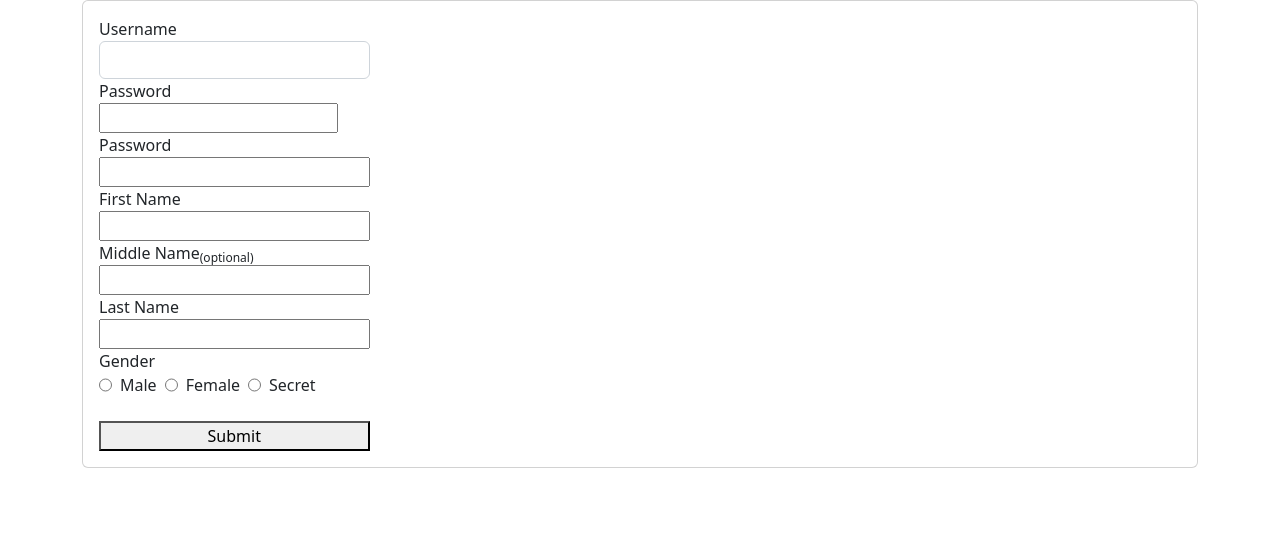
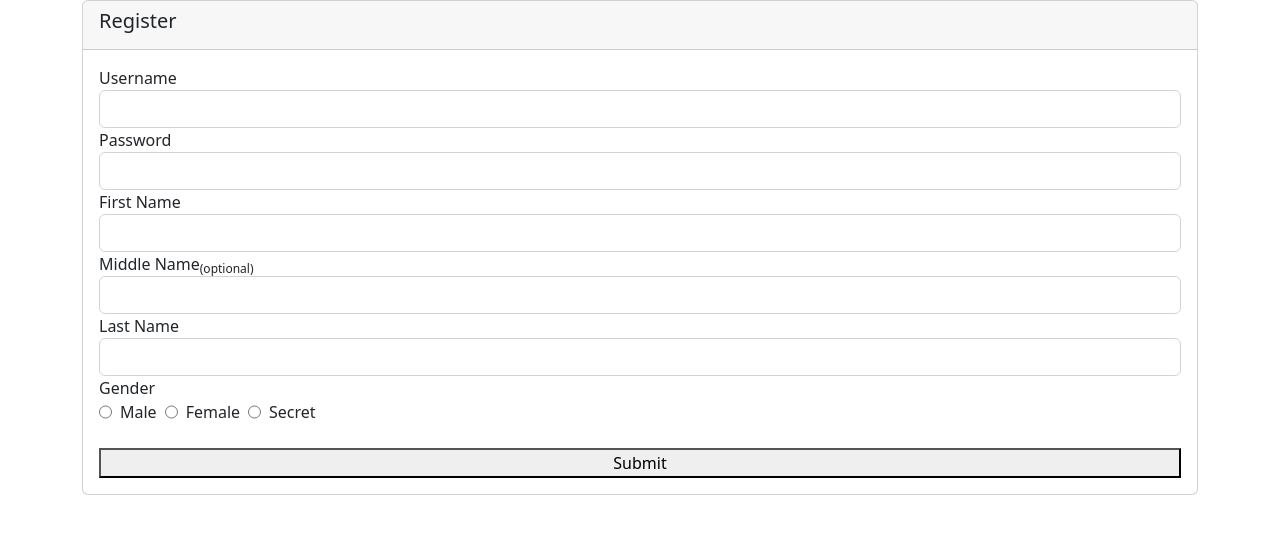
Before and after one commit to ayooke97/phpadv_crud2, a PHP site: page /register.php in a window 1280 px wide. Shown: the top 534 px of the page. Run offline with PHP 8.4, Linux system fonts and the light colour scheme.

Commit message:
add register + login

```diff
--- a/config.php
+++ b/config.php
@@ -17,10 +17,10 @@ try {
     echo $e->getMessage();
 }
 
-function show($data ="judul_buku")
+function show($data = "judul_buku")
 {
     global $conn;
-    if ($data == ""){
+    if ($data == "") {
         $data = "judul_buku";
     }
     // var_dump($data);
@@ -39,10 +39,10 @@ function create($data)
     global $conn;
     $query = mysqli_query($conn, "INSERT INTO buku (judul_buku,penerbit,sinopsis,th_terbit_buku) VALUES ('$judulbuku','$penerbit','$sinopsis','$th_terbit')");
     return $query;
-
 }
 
-function edit($data,$id){
+function edit($data, $id)
+{
     // var_dump($id);
     // die;
 
@@ -55,8 +55,23 @@ function edit($data,$id){
     return $query;
 }
 
-function remove($id){
+function remove($id)
+{
     global $conn;
     $query = mysqli_query($conn, "DELETE FROM buku WHERE id_buku = $id");
     return $query;
 }
+
+function register($data)
+{
+    $id = $data["id"];
+    $username = $data["username"];
+    $pass = $data["pass"];
+    $fname = $data["first_name"];
+    $mname = $data["mid_name"];
+    $lname = $data["last_name"];
+    $jk = $data["jk"];
+    $email = $data["email"];
+    global $conn;
+    $query = mysqli_query($conn, "INSERT INTO user (id,username,pass,fname,mname,lname,jk,email) VALUES ('$id','$username','$pass','$fname','$mname','$lname','$jk','$email')");
+}
--- a/register.php
+++ b/register.php
@@ -1,4 +1,10 @@
 <!DOCTYPE html>
+
+<?php
+include_once 'config.php';
+if (isset($_POST['submit'])) {
+}
+?>
 <html lang="en">
 
 <head>
@@ -12,32 +18,41 @@
 <body>
     <div class="container">
         <div class="card">
-            <div class="card-body">
-                <form action="" method="post" class="d-flex flex-column w-25">
+            <div class="card-header">
+                <h5>Register</h5>
+            </div>
+            <div class="card-body justify-content-center">
+                <form action="" method="post" class="d-flex flex-column">
                     <div class="form-group">
                         <label for="username">Username</label>
                         <input type="text" name="username" value="" class="form-control">
                     </div>
                     <div class="form-group">
                         <label for="pass">Password</label>
-                    <input type="text" name="pass" value="">
+                        <input type="text" name="pass" value="" class="form-control">
                     </div>
-                    <label for="pass">Password</label>
-                    <input type="text" name="pass" value="">
+                    <div class="form-group">
                         <label for="fname">First Name</label>
-                    <input type="text" name="fname" value="">
+                        <input type="text" name="fname" value="" class="form-control">
+                    </div>
+                    <div class="form-group">
                         <label for="mname">Middle Name<sub>(optional)</sub></label>
-                    <input type="text" name="mname" value="">
+                        <input type="text" name="mname" value="" class="form-control">
+                    </div>
+                    <div class="form-group">
                         <label for="lname">Last Name</label>
-                    <input type="text" name="sinopsis" value="">
+                        <input type="text" name="sinopsis" value="" class="form-control">
+                    </div>
+                    <div class="form-group">
                         <label for="jk" name="jk">Gender</label>
                         <div class="d-flex gap-2">
-                        <input type="radio" name="lk" id="" value="Laki-Laki">
+                            <input type="radio" name="jk" id="lk" value="Laki-Laki">
                             <label for="lk">Male</label>
-                        <input type="radio" name="pr" id="" value="Perempuan">
+                            <input type="radio" name="jk" id="pr" value="Perempuan">
                             <label for="pr">Female</label>
-                        <input type="radio" name="sc" id="" value="Rahasia">
+                            <input type="radio" name="jk" id="sc" value="Rahasia">
                             <label for="sc">Secret</label>
+                        </div>
                     </div>
 
                     <button class="mt-4" type="submit" name="submit">Submit</button>
```
Also changed, not shown: login.php (+21 -1 lines). Lines whose indentation alone changed are shown as unchanged.
